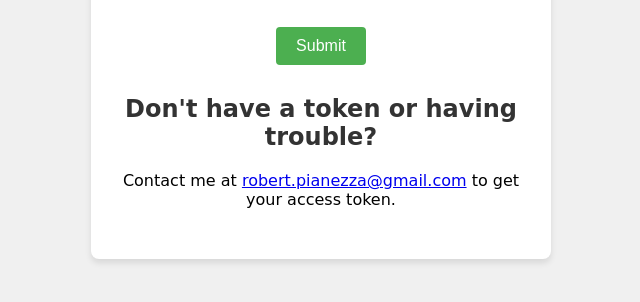
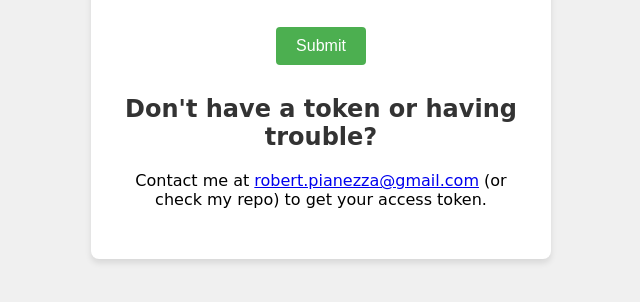
Before and after one commit to MagneticZebra/MindScape, a plain HTML site: page tokenPage.html in a window 1280 px wide. Shown: the part 364-666 px from the top of the page, without its empty margins (319-959 px from the left). Drawn offline with Linux system fonts and the light colour scheme.

Commit message:
Add files via upload

```diff
--- a/tokenPage.html
+++ b/tokenPage.html
@@ -12,7 +12,7 @@
         <button id="submit-token">Submit</button>
 
         <h2>Don't have a token or having trouble?</h2>
-        <p>Contact me at <a href="mailto:robert.pianezza@example.com" target="_blank">robert.pianezza@gmail.com</a> to get your access token.</p>
+        <p>Contact me at <a href="mailto:robert.pianezza@example.com" target="_blank">robert.pianezza@gmail.com</a> (or check my repo) to get your access token.</p>
         <div id="secure-content"></div>
     </div>
 
```
